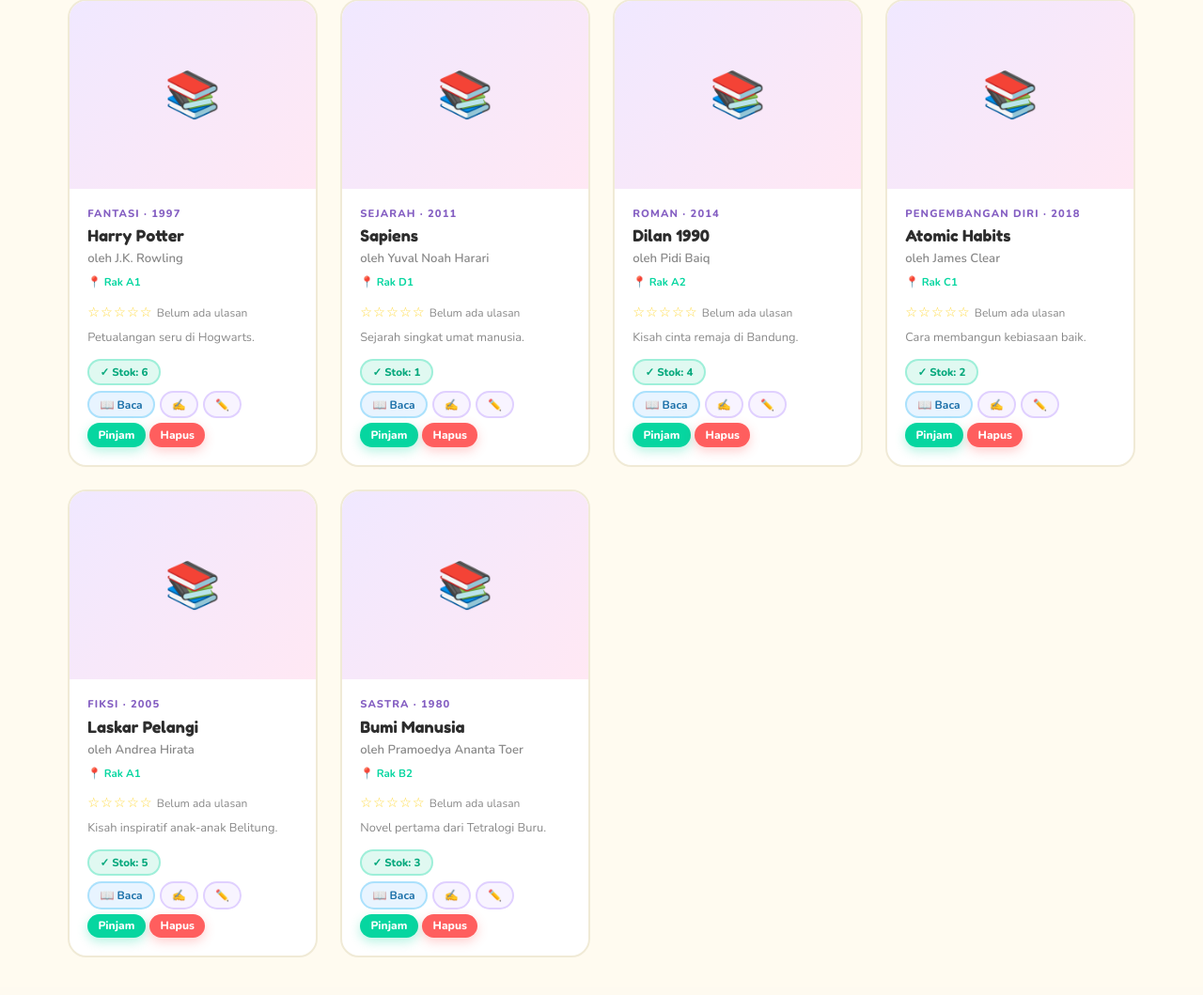
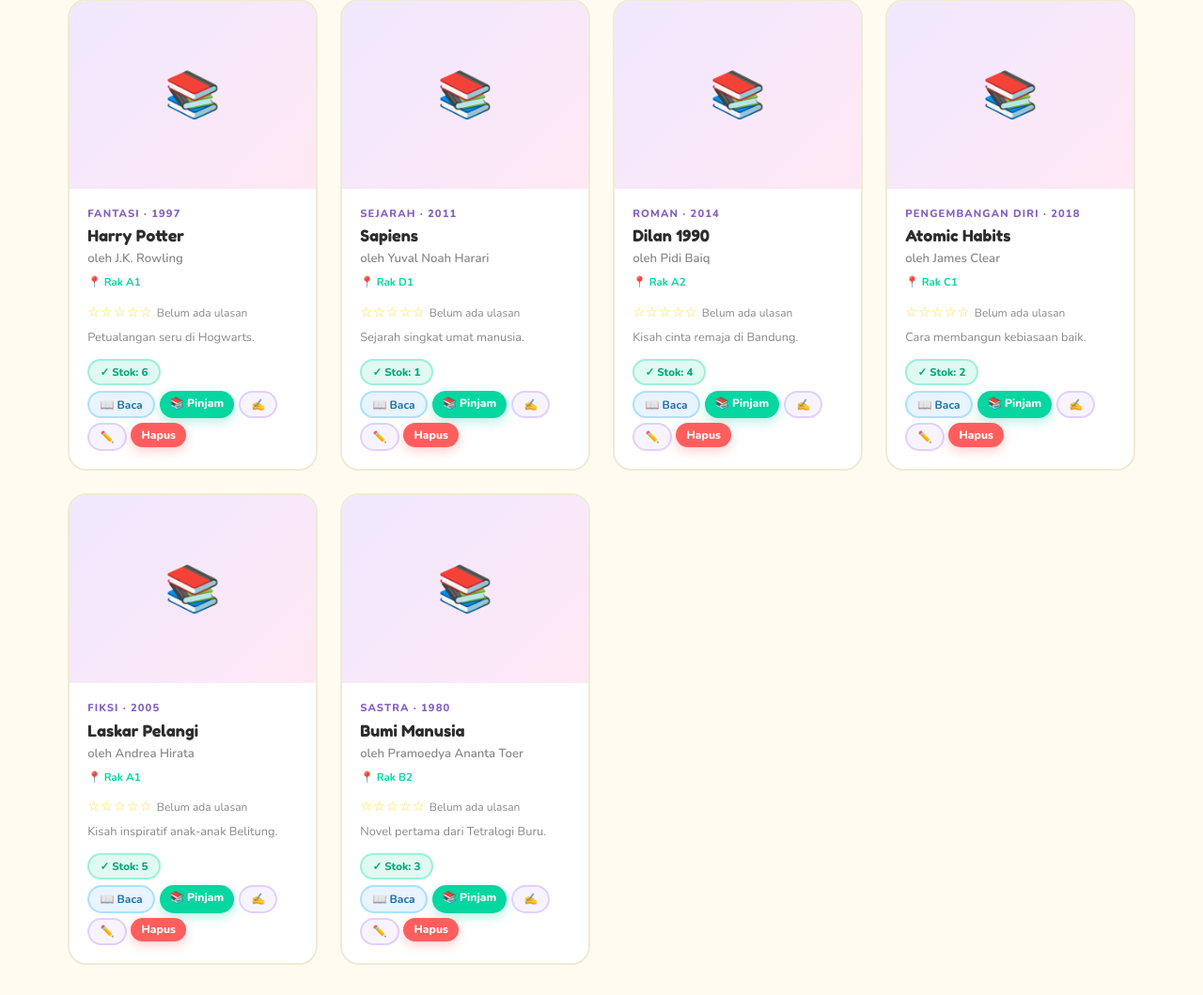
Before and after one commit to aidilahmd57-dot/perpus-dil, a Flask app: page /buku in a window 1280 px wide. Shown: the part 243-1302 px from the top of the page at 94% size. Before the commit the page ends 1262 px from the top, so only its background shows below. Run offline with Flask 3, Linux system fonts and the light colour scheme; a user stored in the database is signed in.

Commit message:
perbaiki tombol pinjam pengunjung

```diff
--- a/templates/books/index.html
+++ b/templates/books/index.html
@@ -42,12 +42,17 @@
         <span class="stok-badge {{ 'stok-ada' if b.stok > 0 else 'stok-habis' }}">{{ '✓ Stok: ' + b.stok|string if b.stok > 0 else '✗ Habis' }}</span>
         <div class="book-actions">
           <a href="{{ url_for('books.baca', id=b.id) }}" class="btn btn-blue btn-sm">📖 Baca</a>
+
+          {% if b.stok > 0 %}
+          <a href="{{ url_for('peminjaman.pinjam', buku_id=b.id) }}" class="btn btn-teal btn-sm">
+            📚 Pinjam
+          </a>
+          {% endif %}
+
           {% if current_user.role == 'admin' %}
           <a href="{{ url_for('books.cerita', id=b.id) }}" class="btn btn-outline btn-sm">✍️</a>
           <a href="{{ url_for('books.edit', id=b.id) }}" class="btn btn-outline btn-sm">✏️</a>
-          {% if b.stok > 0 %}
-          <a href="{{ url_for('peminjaman.pinjam', buku_id=b.id) }}" class="btn btn-teal btn-sm">Pinjam</a>
-          {% endif %}
+
           <form method="POST" action="{{ url_for('books.hapus', id=b.id) }}" style="display:inline">
             <button type="submit" class="btn btn-danger btn-sm confirm-delete">Hapus</button>
           </form>
```
